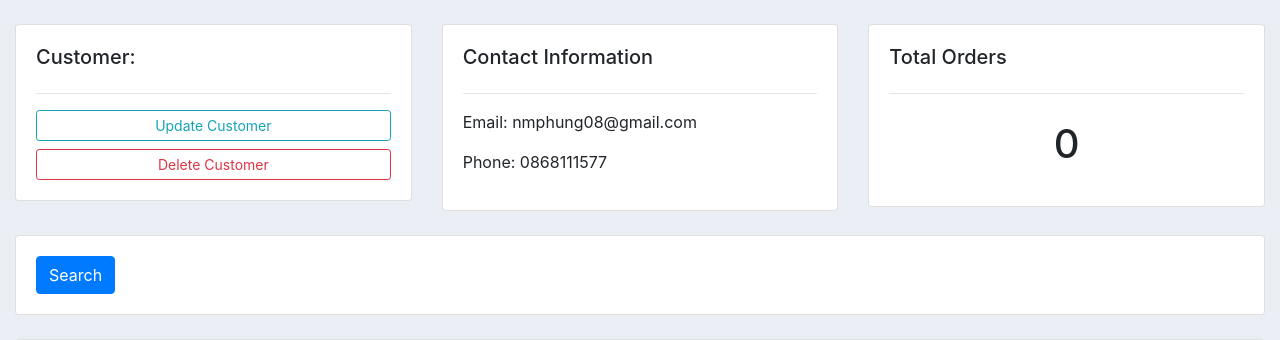
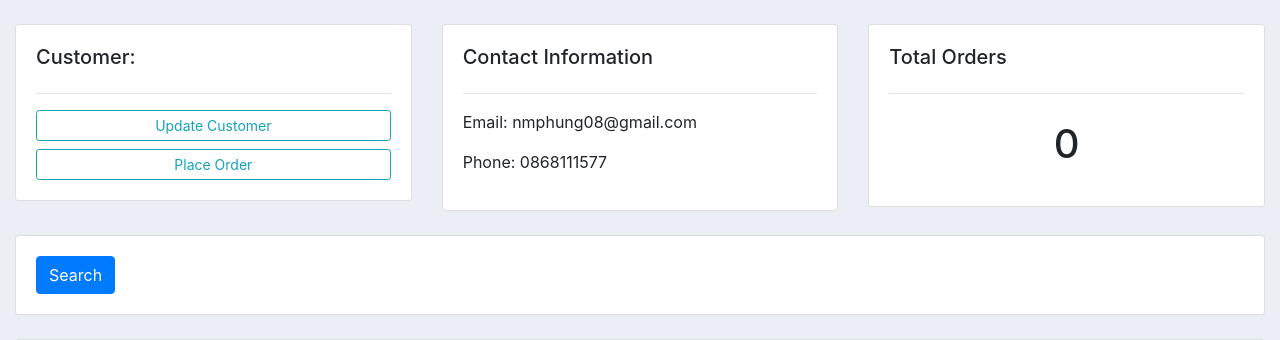
Before and after one commit to nmphung08/Django-CrashCourse, a Django app: page /customer/1/ in a window 1280 px wide. Shown: the part 59-399 px from the top of the page. Run offline with Django 4.2, Linux system fonts and the light colour scheme; data comes from the database, SQL or seed files in the repository; both versions use the stored data as it was after the commit; some libraries are stand-ins or nearby versions.

Commit message:
pt11: Inline Formsets
Learning how to use formset factory, apply multiple form at once

```diff
--- a/crm/accounts/templates/accounts/customer.html
+++ b/crm/accounts/templates/accounts/customer.html
@@ -10,7 +10,7 @@
 			<h5>Customer:</h5>
 			<hr>
 			<a class="btn btn-outline-info  btn-sm btn-block" href="">Update Customer</a>
-			<a class="btn btn-outline-danger  btn-sm btn-block" href="">Delete Customer</a>
+			<a class="btn btn-outline-info  btn-sm btn-block" href="{% url 'create_order' customer.id %}">Place Order</a>
 
 		</div>
 	</div>
--- a/crm/accounts/templates/accounts/dashboard.html
+++ b/crm/accounts/templates/accounts/dashboard.html
@@ -35,7 +35,7 @@
 		<h5>LAST 5 ORDERS</h5>
 		<hr>
 		<div class="card card-body">
-			<a class="btn btn-primary  btn-sm btn-block" href="{% url 'create_order' %}">Create Order</a>
+
 			<table class="table table-sm">
 				<tr>
 					<th>Product</th>
--- a/crm/accounts/templates/accounts/order_form.html
+++ b/crm/accounts/templates/accounts/order_form.html
@@ -9,7 +9,11 @@
 
 			<form action="" method="POST">
 				{% csrf_token %}
-				{{form}}
+				{{ form.management_form }}
+				{% for field in form %}
+					{{field}}
+					<hr>
+				{% endfor %}
 
 				<input type="submit" name="Submit">
 			</form>
--- a/crm/accounts/urls.py
+++ b/crm/accounts/urls.py
@@ -3,11 +3,13 @@ from . import views
 
 
 urlpatterns = [
-    path('', views.home, name='home'),
+    path('', views.home, name="home"),
     path('products/', views.products, name='products'),
-    path('customer/<str:pk_test>/', views.customer, name='customer'),
+    path('customer/<str:pk_test>/', views.customer, name="customer"),
 
-    path('create_order/', views.createOrder, name="create_order"),
+    path('create_order/<str:pk>/', views.createOrder, name="create_order"),
     path('update_order/<str:pk>/', views.updateOrder, name="update_order"),
     path('delete_order/<str:pk>/', views.deleteOrder, name="delete_order"),
+
+
 ]
--- a/crm/accounts/views.py
+++ b/crm/accounts/views.py
@@ -1,8 +1,10 @@
 from django.shortcuts import render, redirect
 from django.http import HttpResponse
+from django.forms import inlineformset_factory
 # Create your views here.
 from .models import *
 from .forms import OrderForm
+
 
 
 def home(request):
@@ -34,15 +36,20 @@ def customer(request, pk_test):
 	return render(request, 'accounts/customer.html',context)
 
 
-def createOrder(request):
-	form = OrderForm()
+def createOrder(request, pk):
+	OrderFormSet = inlineformset_factory(Customer, Order, fields=('product', 'status'), extra=8 )
+	customer = Customer.objects.get(id=pk)
+	formset = OrderFormSet(queryset=Order.objects.none(),instance=customer)
+	#form = OrderForm(initial={'customer':customer})
 	if request.method == 'POST':
-		form = OrderForm(request.POST)
-		if form.is_valid():
-			form.save()
+		#print('Printing POST:', request.POST)
+		#form = OrderForm(request.POST)
+		formset = OrderFormSet(request.POST, instance=customer)
+		if formset.is_valid():
+			formset.save()
 			return redirect('/')
 
-	context = {'form':form}
+	context = {'form':formset}
 	return render(request, 'accounts/order_form.html', context)
 
 def updateOrder(request, pk):
```
Also changed, not shown: crm/db.sqlite3.
